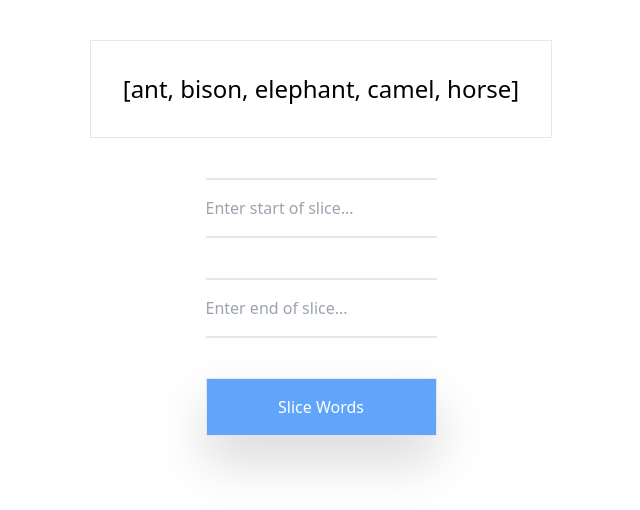
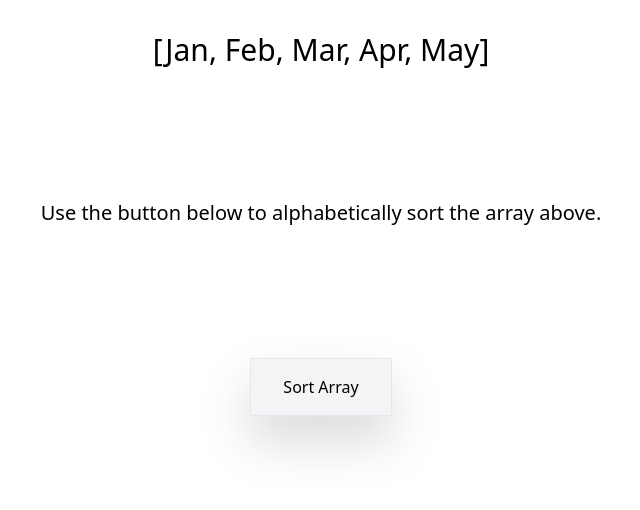
Before and after one commit to xiraynedev/fundamentals, a React app: page / in a window 1280 px wide. Shown: the top 510 px of the page, without its empty margins (319-959 px from the left). Built offline with nearby package versions, Linux system fonts and the light colour scheme.

Commit message:
add sort component

```diff
--- /dev/null
+++ b/src/components/Array/Sort/Sort.tsx
@@ -0,0 +1,25 @@
+import {FC, useState} from 'react';
+
+export const Sort: FC = () => {
+  const [months, setMonths] = useState(['Jan', 'Feb', 'Mar', 'Apr', 'May']);
+
+
+  const handleClick = () => {
+    setMonths(prevState => {
+      prevState.sort();
+      return [...prevState];
+    })
+  };
+
+  return (
+    <>
+      <div className='flex flex-col items-center justify-between h-96 mt-8'>
+        <p className='text-3xl'>[{months.join(', ')}]</p>
+        <p className='text-xl text-center'>Use the button below to alphabetically sort the array above.</p>
+        <button
+          onClick={handleClick}
+          className='border drop-shadow-2xl py-4 px-8 bg-gray-100'>Sort Array</button>
+      </div>
+    </>
+  );
+};
--- a/src/components/Container/Container.tsx
+++ b/src/components/Container/Container.tsx
@@ -1,8 +1,8 @@
 import {FC} from 'react';
-import {Slice} from '../Array/Slice/Slice';
+import {Sort} from '../Array/Sort/Sort';
 
 export const Container: FC = () => {
   return (
-    <Slice />
+    <Sort />
   );
 };
```
